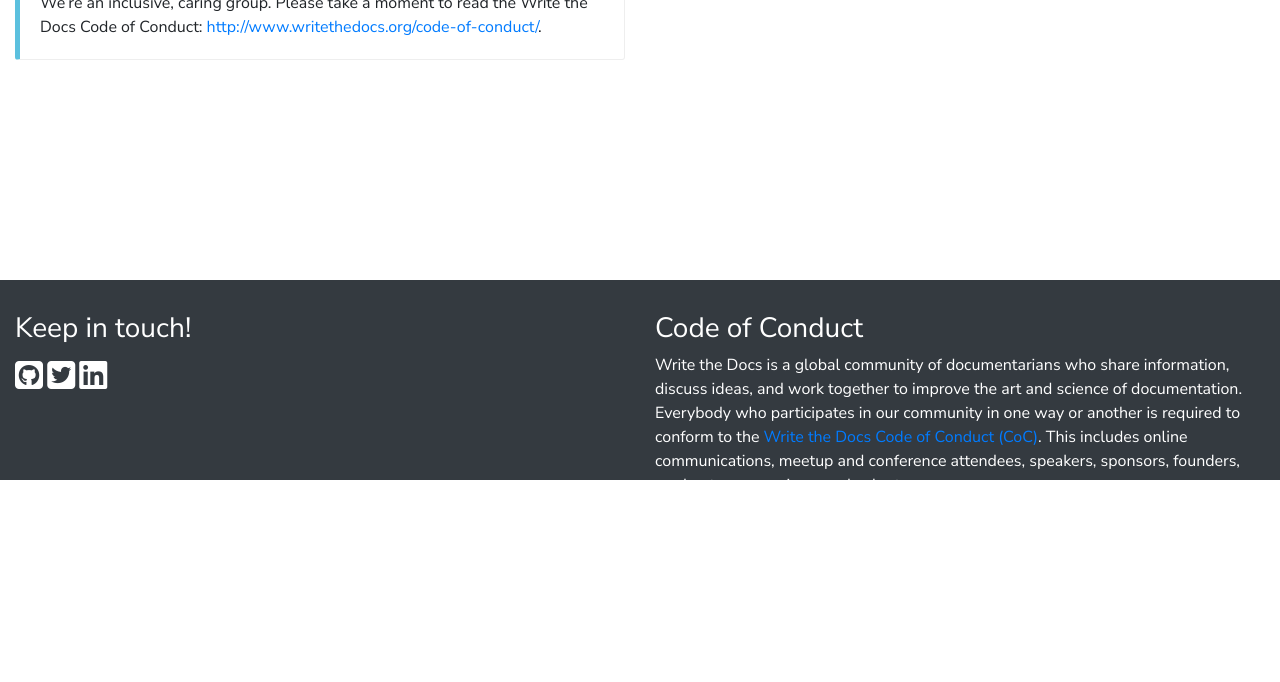
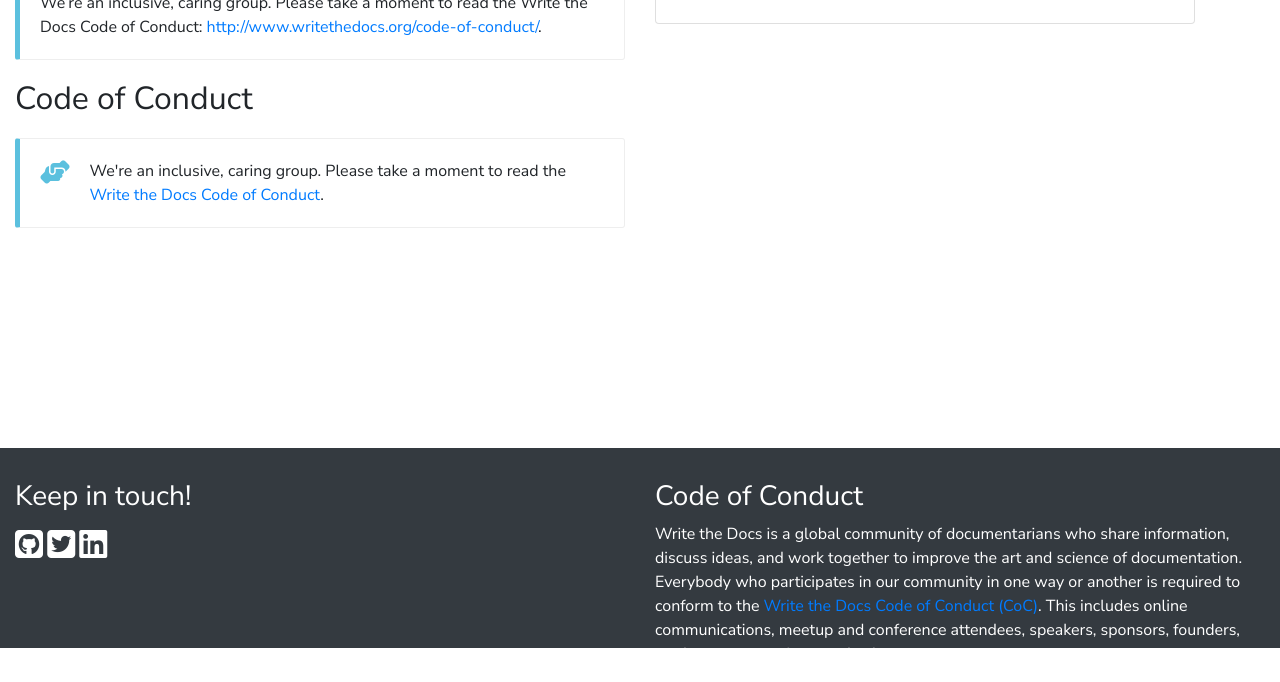
Before and after one commit to San-Francisco-Write-The-Docs/www, a Jekyll site: the page built from content/_events/2020/january.md, in a window 1280 px wide and 900 px high, scrolled down 912 px, cut to the strip 218-900 px from the top of the window. Built offline with Jekyll 4.4.1, drawn with Linux system fonts in a browser that asks for light colours; nearby versions of some CDN libraries; before the commit the page ends 1643 px from its top, so only the background shows below that.

```diff
--- a/_layouts/events/event.html
+++ b/_layouts/events/event.html
@@ -20,22 +20,41 @@ layout: default
     <div class="row">
         <div class="col">
             {{ content }}
+            {% include events/code-of-conduct-callout.md %}
         </div>
         <div class="col">
+
+            {% comment %}
+            This card shows the date of an event, and, if included, the agenda (from the page's front matter).
+            If you don't have an agenda, it shows the event-time instead.
+            {% endcomment %}
+
             <div class="card mb-3" style="max-width: 540px;">
                 <div class="card-body">
-                    <h5 class="card-title">{{ page.event-date }}</h5>
+                    <h5 class="card-title">{{ site.icons.clock }}  {{ page.event-date }}</h5>
                     {% if page.agenda %}
                     <p class="card-text">
                         Our agenda for this meetup:
                         {{ page.agenda | markdownify }}
                     </p>
+                    {% elsif page.event-time %}
+                    <p class="card-text">
+                        {{ page.event-time }}
+                    </p>
+                    {% else %}
                     {% endif %}
                 </div>
             </div>
+
+            {% comment %}
+            This card shows the location of an event, including a Google Maps iFrame of the location and tips on how to get there.
+            The location is assigned via page.location, which maps to the appropriate location in _data/locations.yml.
+            Make sure that your event location exists in _data/locations.yml
+            {% endcomment %}
+
             <div class="card mb-3" style="max-width: 540px;">
                 <div class="card-body">
-                    <h5 class="card-title">{{ location.name }}</h5>
+                    <h5 class="card-title">{{ site.icons.map }}  {{ location.name }}</h5>
                     <p class="card-text">
                         Getting here:
                         <ul>
```
